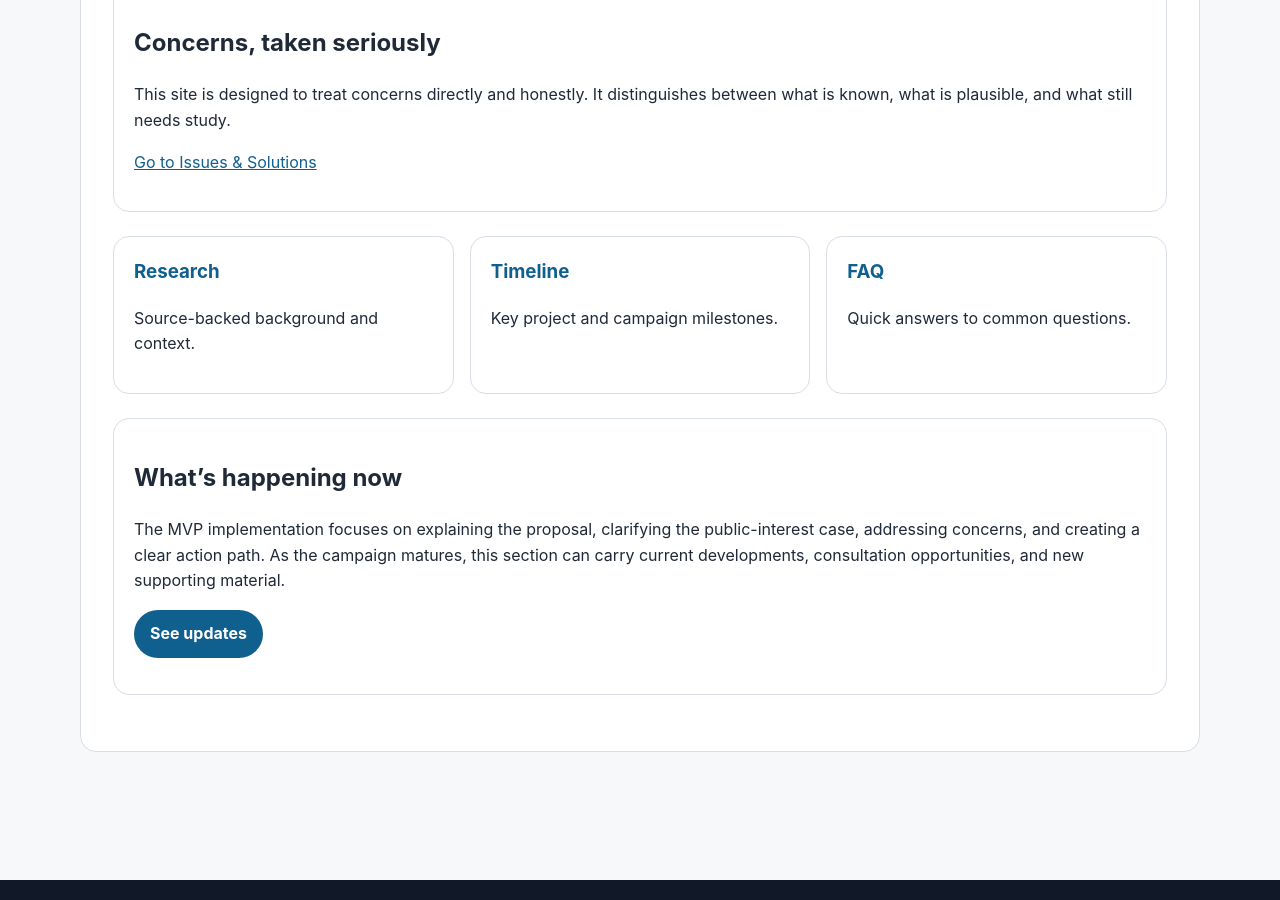
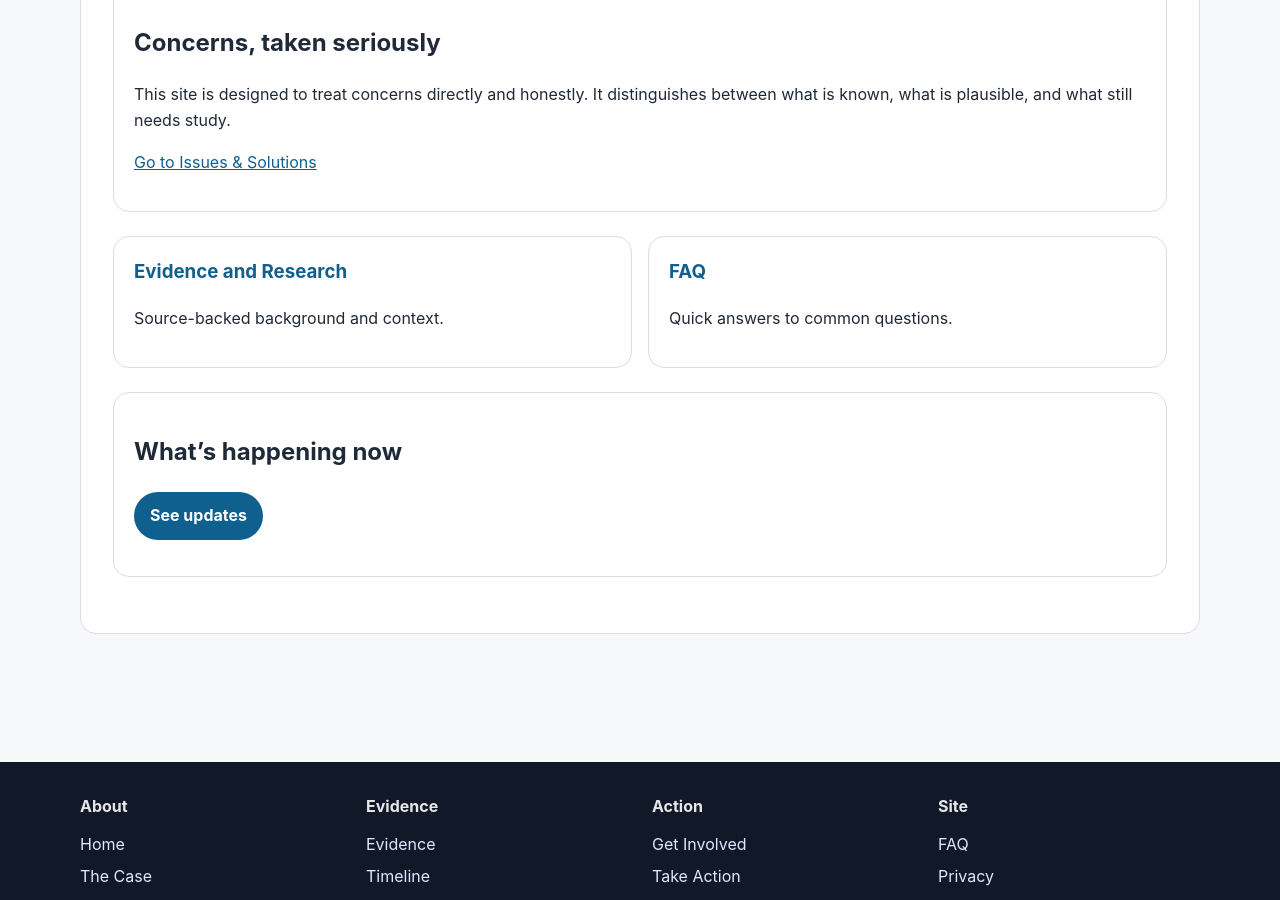
Before and after one commit to AltoMultiModalPathway/AltoMultiModalCorridor, a Jekyll site: the page built from index.md, in a window 1280 px wide and 900 px high, scrolled down 1292 px. Built offline with Jekyll 4.4.1, drawn with Linux system fonts in a browser that asks for light colours.

Commit message:
Minor linking improvements and wording changes

```diff
--- a/index.md
+++ b/index.md
@@ -46,13 +46,9 @@ permalink: /
 </section>
 
 <section class="grid grid-3">
-  <a class="section-card card-link" href="{{ '/evidence/research/' | relative_url }}">
-    <h3>Research</h3>
+  <a class="section-card card-link" href="{{ '/evidence/' | relative_url }}">
+    <h3>Evidence and Research</h3>
     <p>Source-backed background and context.</p>
-  </a>
-  <a class="section-card card-link" href="{{ '/updates/timeline/' | relative_url }}">
-    <h3>Timeline</h3>
-    <p>Key project and campaign milestones.</p>
   </a>
   <a class="section-card card-link" href="{{ '/faq/' | relative_url }}">
     <h3>FAQ</h3>
@@ -62,6 +58,5 @@ permalink: /
 
 <section class="cta-panel">
   <h2>What’s happening now</h2>
-  <p>The MVP implementation focuses on explaining the proposal, clarifying the public-interest case, addressing concerns, and creating a clear action path. As the campaign matures, this section can carry current developments, consultation opportunities, and new supporting material.</p>
   <p><a class="button button-primary" href="{{ '/updates/' | relative_url }}">See updates</a></p>
 </section>
```
Also changed, not shown: the-case/what-is-proposed.md (+1 -1 lines), updates/index.md (+1 -1 lines).
